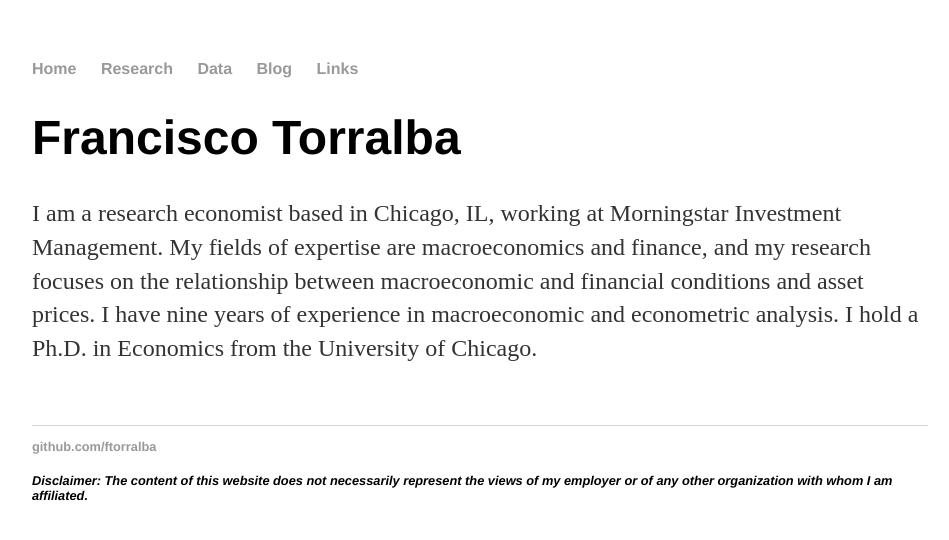
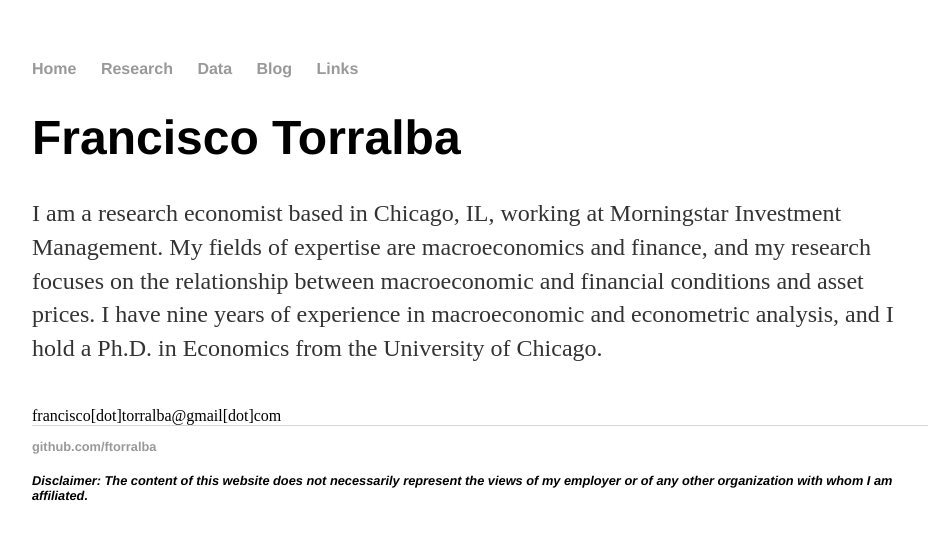
Before and after one commit to ftorralba/ftorralba.github.io, a Jekyll site: the page built from index.html, in a window 1280 px wide. Shown: the top 540 px of the page, without its empty margins (160-1109 px from the left). Built offline with Jekyll 4.4.1, drawn with Linux system fonts in a browser that asks for light colours.

Commit message:
updated bio and added email

```diff
--- a/index.html
+++ b/index.html
@@ -6,9 +6,10 @@
 	<h1>Francisco Torralba</h1>
 	<p>I am a research economist based in Chicago, IL, working at Morningstar Investment Management. My fields of expertise
 	are macroeconomics and finance, and my research focuses on the relationship between macroeconomic and financial conditions
-	and asset prices. I have nine years of experience in macroeconomic and econometric analysis. I hold a Ph.D. in Economics from
+	and asset prices. I have nine years of experience in macroeconomic and econometric analysis, and I hold a Ph.D. in Economics from
 	the University of Chicago.</p>
 	</br>
+        francisco[dot]torralba@gmail[dot]com
         </br>
         <!--  <i><small>Disclaimer: The content of this website does not necessarily represent the views of my employer or of any other
 	organization with whom I am affiliated.</small></i> -->
```
